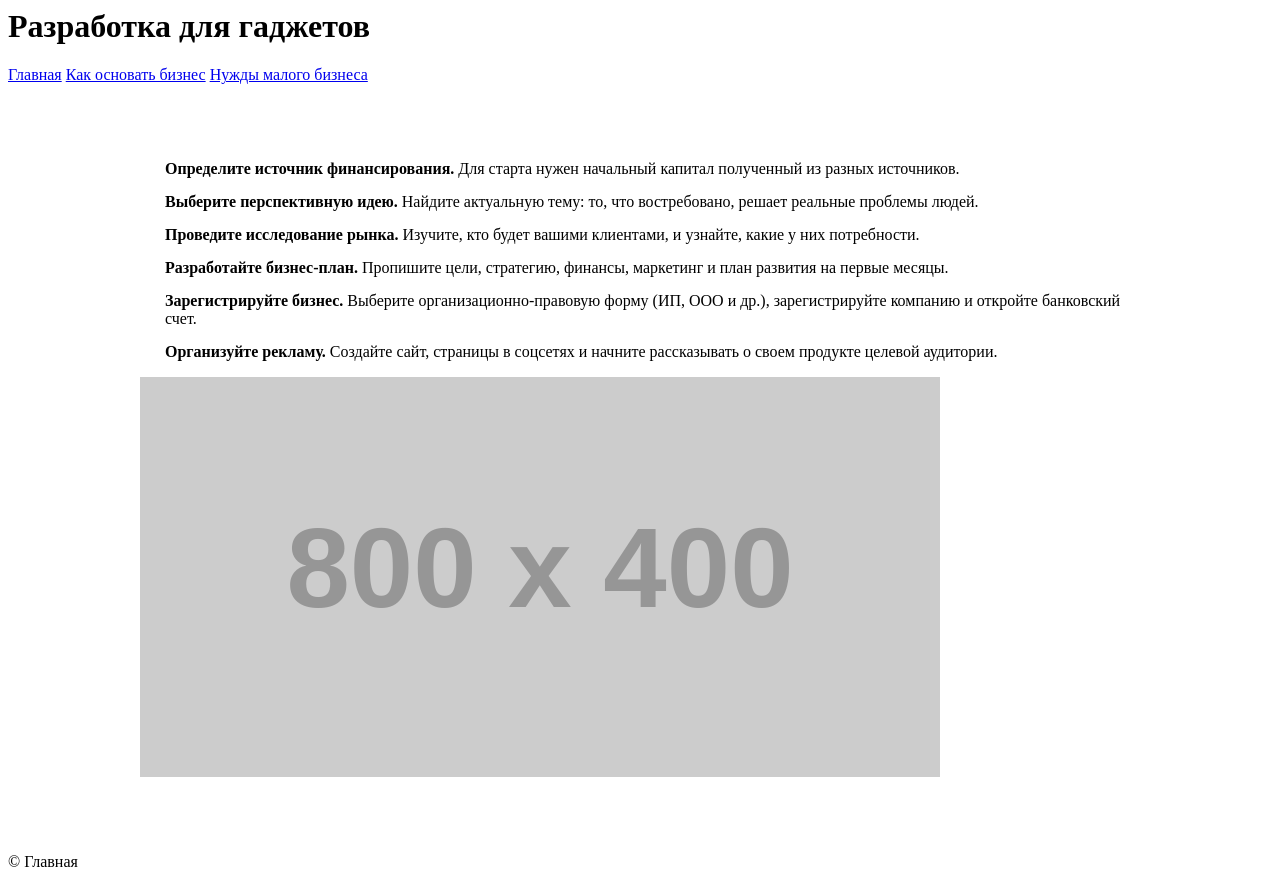
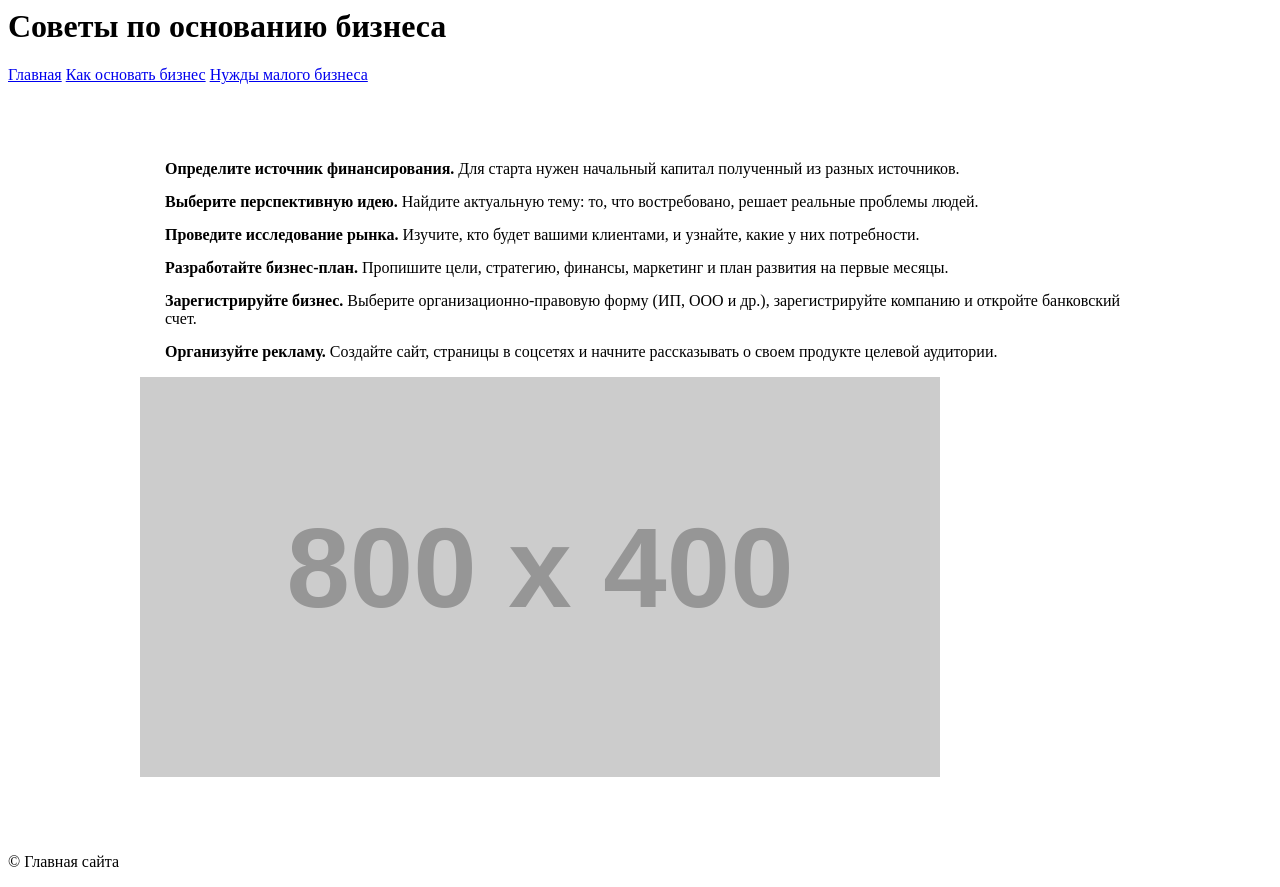
Before and after one commit to Andreiii228/Ha4aI1o, a plain HTML site: page index.html in a window 1280 px wide. Drawn offline with Linux system fonts and the light colour scheme; placeholder pictures from the web are drawn by us.

Commit message:
Update index.html

```diff
--- a/index.html
+++ b/index.html
@@ -7,7 +7,7 @@
   <body>
     <!-- Шапка сайта -->
     <header>
-      <h1>Разработка для гаджетов</h1>
+      <h1>Советы по основанию бизнеса</h1>
       <nav>
         <a href="index.html">Главная</a>
         <a href="history.html">Как основать бизнес</a>
@@ -30,7 +30,7 @@
     </main>
     <!-- Подвал сайта -->
     <footer>
-      <p>&copy; Главная </p>
+      <p>&copy; Главная сайта </p>
     </footer>
   </body>
 </html>
```
